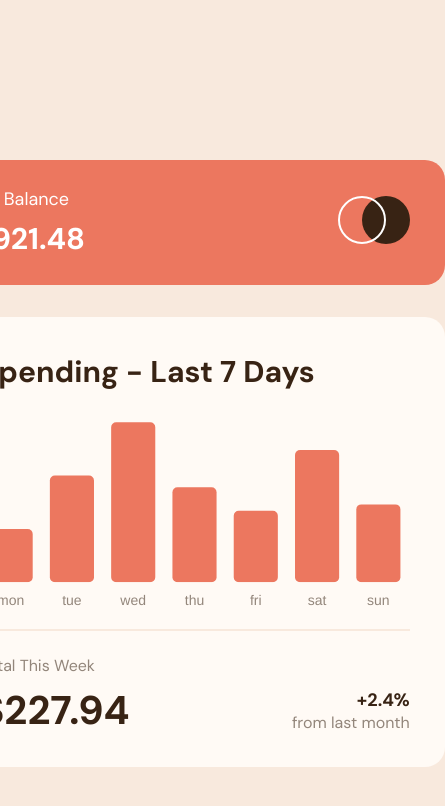
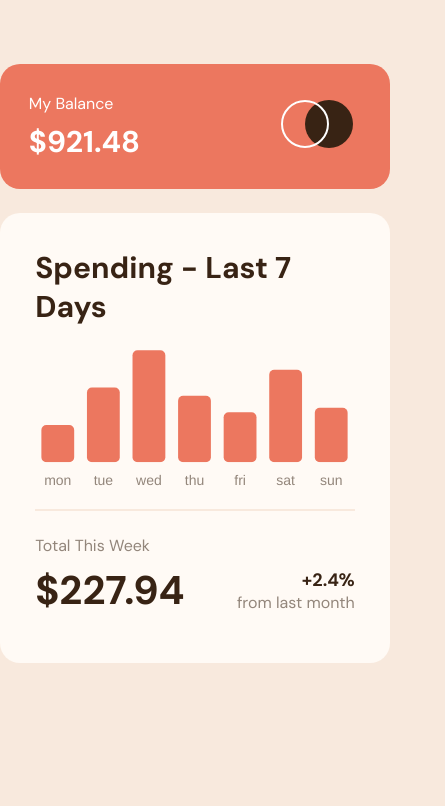
Before and after one commit to travistn/expenses-chart, a React (Create React App) app: page / in a window 390 px wide. Shown: the top 806 px of the page, 445 px wide, since content can reach past the window. Built offline with nearby package versions, Linux system fonts and the light colour scheme; the HTML template or start-up script is replaced by a standard one.

Commit message:
Made application mobile responsive

```diff
--- a/src/components/BalanceHeader/BalanceHeader.css
+++ b/src/components/BalanceHeader/BalanceHeader.css
@@ -29,3 +29,18 @@
 .balanceHeader-logo {
   margin-left: 14rem;
 }
+
+@media screen and (max-width: 415px) {
+  .balanceHeader__container {
+    width: 100%;
+    margin: auto;
+  }
+
+  .balanceHeader-content h5 {
+    font-size: 16px;
+  }
+
+  .balanceHeader-logo {
+    margin-left: 7rem;
+  }
+}
--- a/src/components/Dashboard/Dashboard.css
+++ b/src/components/Dashboard/Dashboard.css
@@ -3,3 +3,9 @@
   justify-content: center;
   margin-top: 10rem;
 }
+
+@media screen and (max-width: 415px) {
+  .dashboard__container {
+    margin-top: 4rem;
+  }
+}
--- a/src/containers/Expenses/Expenses.css
+++ b/src/containers/Expenses/Expenses.css
@@ -62,3 +62,11 @@
   font-weight: 400;
   color: var(--color-mediumBrown);
 }
+
+@media screen and (max-width: 415px) {
+  .expenses__container {
+    width: 100%;
+    margin: auto;
+    margin-top: 1.5rem;
+  }
+}
```
